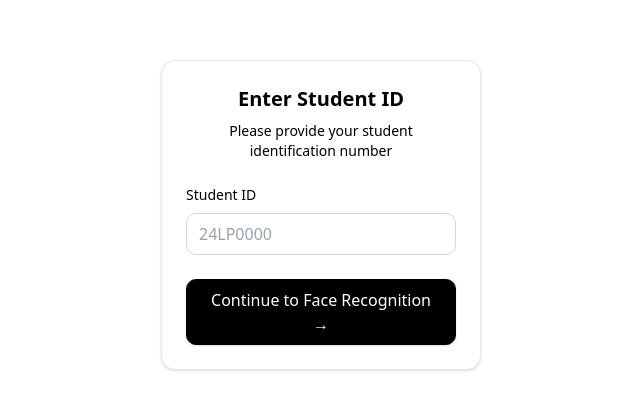
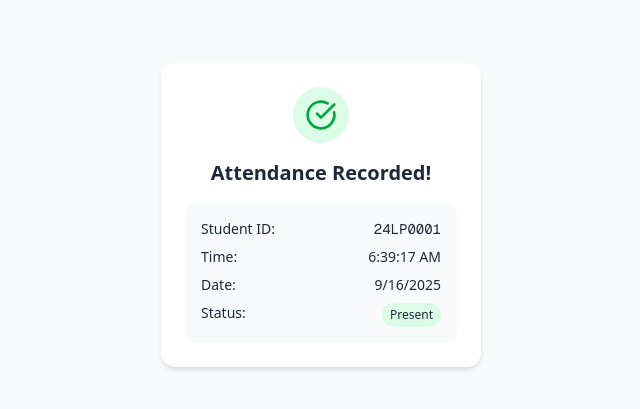
Before and after one commit to Batochir366/myrmidons-pinequest, a Next.js app in the folder frontend/: page /student in a window 1280 px wide. Shown: the part 185-594 px from the top of the page, without its empty margins (319-959 px from the left). Built offline with nearby package versions, Linux system fonts and the light colour scheme.

Commit message:
[FE] AttendanceSteps

```diff
--- a/frontend/app/student/page.tsx
+++ b/frontend/app/student/page.tsx
@@ -1,9 +1,13 @@
+import AttendanceSuccess from "@/components/AttendanceSuccess";
+import FaceVerify from "@/components/FaceVerify";
 import StudentIdInput from "@/components/StudentIdInput";
 
 export default function Home() {
   return (
     <div>
-      <StudentIdInput />
+      {/* <StudentIdInput /> */}
+      {/* <FaceVerify /> */}
+      <AttendanceSuccess studentId="24LP0001" status="Present" />
     </div>
   );
 }
```
Also changed, not shown: frontend/components/AttendanceSteps.tsx (added), frontend/components/AttendanceSuccess.tsx (renamed from frontend/components/AttendanceSuccess.tsx.tsx).
